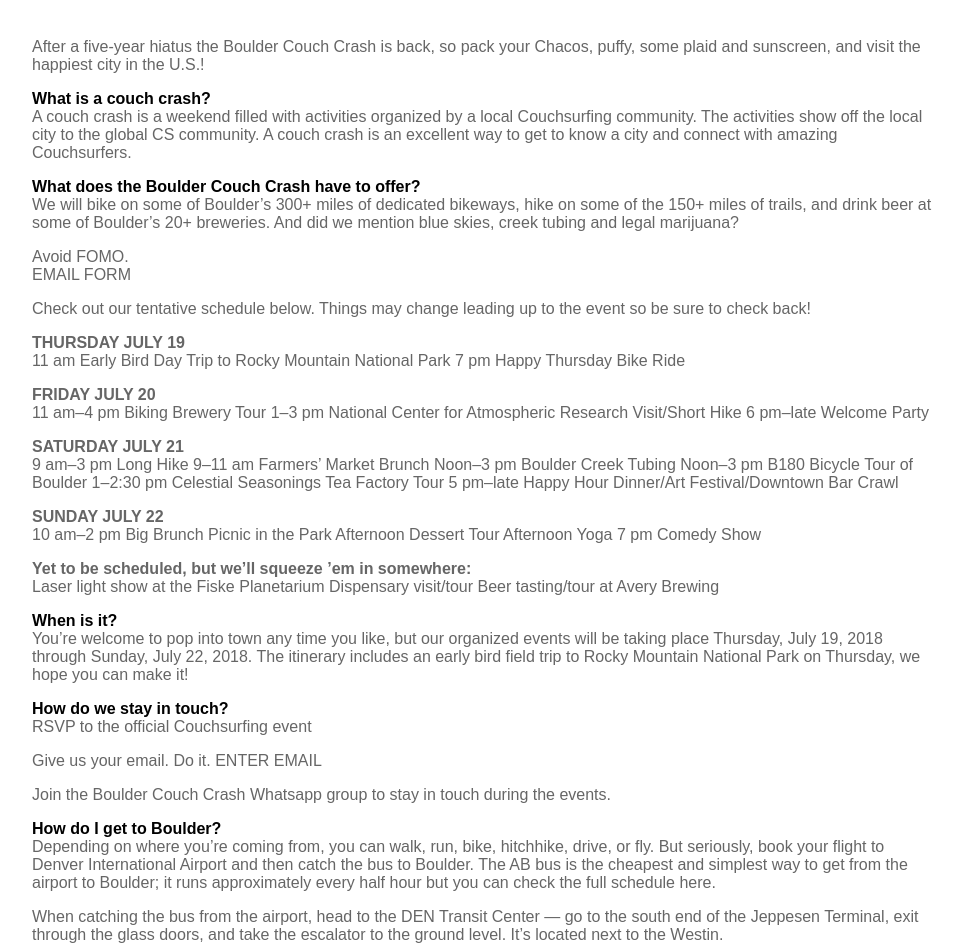
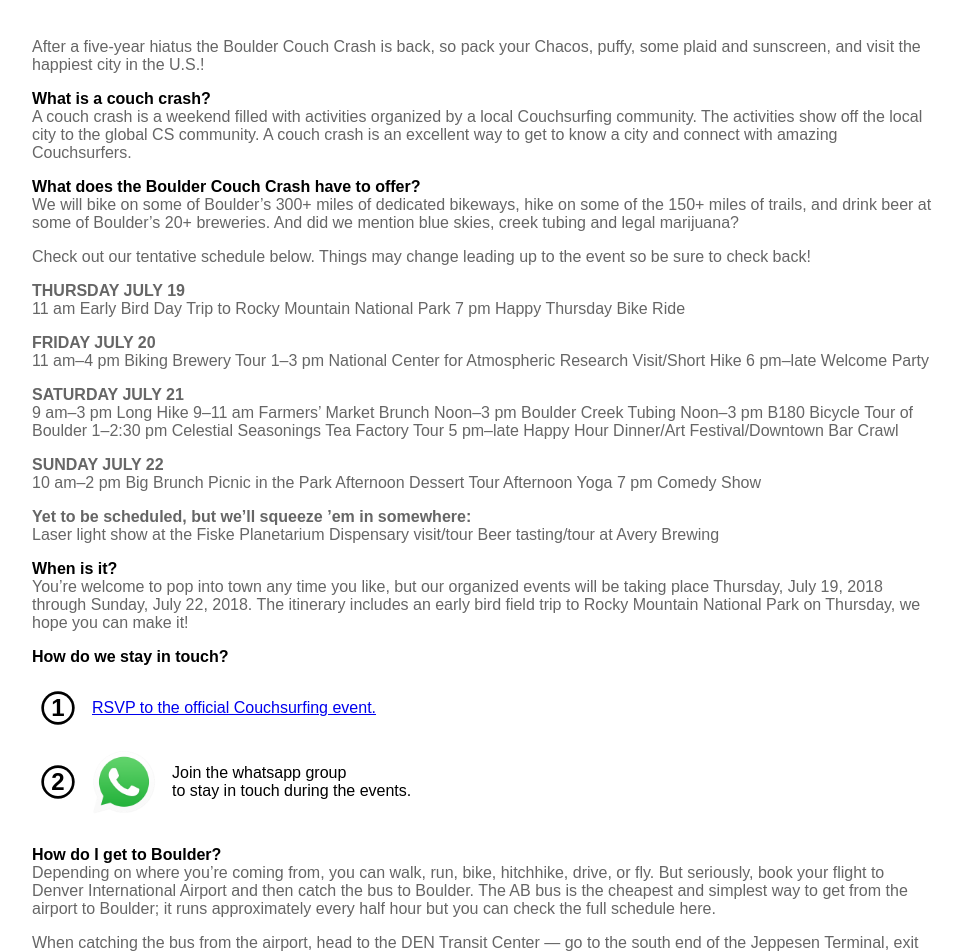
Before and after one commit to spencels/bcc-site, a Jekyll site: the page built from index.md, in a window 1280 px wide. Shown: the part 537-1489 px from the top of the page, without its empty margins (158-1120 px from the left). Built offline with Jekyll 4.4.1, drawn with Linux system fonts in a browser that asks for light colours; some of the changed text lies outside the part shown.

Commit message:
Add contact methods

```diff
--- a/_layouts/default.html
+++ b/_layouts/default.html
@@ -25,5 +25,5 @@
 </main>
 
 <footer>
-  This is the footer.
+    Blah blah blah
 </footer>
--- a/assets/style.scss
+++ b/assets/style.scss
@@ -6,10 +6,11 @@
  * Version: 0.1
  */
 
+ $mainTextColor: #666666;
+
  * {
   box-sizing: border-box;
   font-family: sans-serif;
-  color: #666666;
   font-size: 16px;
 }
 
@@ -24,9 +25,10 @@
   padding: 0 16px;
 }
 
-.content p {
+.content > p {
   margin-bottom: 16px;
   margin-top: 0;
+  color: $mainTextColor;
 }
 
 hr {
@@ -74,6 +76,63 @@
   font-weight: bold;
 }
 
+.contact-methods {
+  margin-top: 16px;
+  margin-bottom: 32px;
+}
+
+.contact-method {
+ align-items: center;
+  display: flex;
+  margin: 16px 0;
+}
+
+
+.contact-method .index {
+  $contactMethodSize: 28px;
+  border-radius: 50%;
+  box-shadow: 0 0 0 2pt black;
+  color: black;
+  flex: 0 0 auto;
+  font-size: 24px;
+  font-weight: bold;
+  height: $contactMethodSize;
+  line-height: $contactMethodSize;
+  $defaultMargin: 40px - $contactMethodSize;
+  margin: $defaultMargin ($defaultMargin + 8px) $defaultMargin $defaultMargin;
+  text-align: center;
+  user-select: none;
+  vertical-align: middle;
+  width: $contactMethodSize;
+}
+
+.contact-method .info {
+  flex: 1 1 auto;
+}
+
+.whatsapp-content {
+  display: flex;
+  flex-direction: row;
+  align-items: center;
+}
+
+.whatsapp-content > *:first-child {
+  order: 1;
+  margin-right: 16px;
+}
+.whatsapp-content > *:not(:first-child) {
+  order: 2;
+  margin: 0;
+}
+
+.whatsapp-logo {
+  $size: 64px;
+  background-image: url("/assets/whatsapp-logo.png");
+  background-size: auto $size;
+  height: $size;
+  width: $size;
+}
+
 .map-embed {
   display: block;
   margin: 0 auto 16px auto;
--- a/index.md
+++ b/index.md
@@ -19,9 +19,6 @@
 We will bike on some of Boulder’s 300+ miles of dedicated bikeways, hike on
 some of the 150+ miles of trails, and drink beer at some of Boulder’s 20+
 breweries. And did we mention blue skies, creek tubing and legal marijuana?
-
-Avoid FOMO.
-EMAIL FORM
 
 Check out our tentative schedule below. Things may change leading up to the
 event so be sure to check back!
@@ -63,12 +60,26 @@
 
 ### How do we stay in touch?
 
-RSVP to the official Couchsurfing event
+<div class="contact-methods">
 
-Give us your email. Do it.
-ENTER EMAIL
+<div class="contact-method">
+  <div class="index">1</div>
+  <div class="info">
+    <a href="https://www.couchsurfing.com/events/boulder-couch-crash-2018">
+      RSVP to the official Couchsurfing event.
+    </a>
+  </div>
+</div>
 
-Join the Boulder Couch Crash Whatsapp group to stay in touch during the events.
+<div class="contact-method">
+  <div class="index">2</div>
+  <div class="whatsapp-content">
+    <div class="whatsapp-logo" alt="WhatsApp logo"></div>
+    <p>Join the whatsapp group<br/>to stay in touch during the events.</p>
+  </div>
+</div>
+
+</div>
 
 ### How do I get to Boulder? {#getting-to-boulder}
 
```
Also changed, not shown: assets/whatsapp-logo.png (added).
